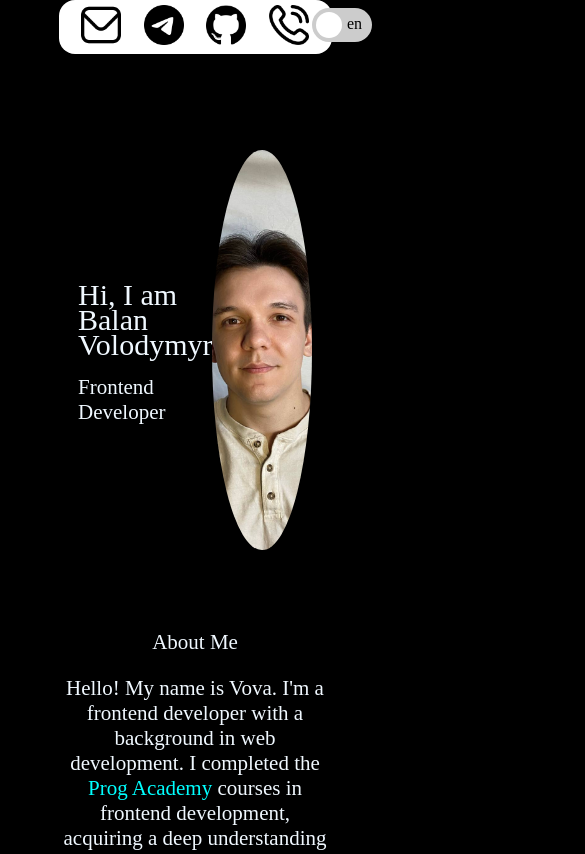
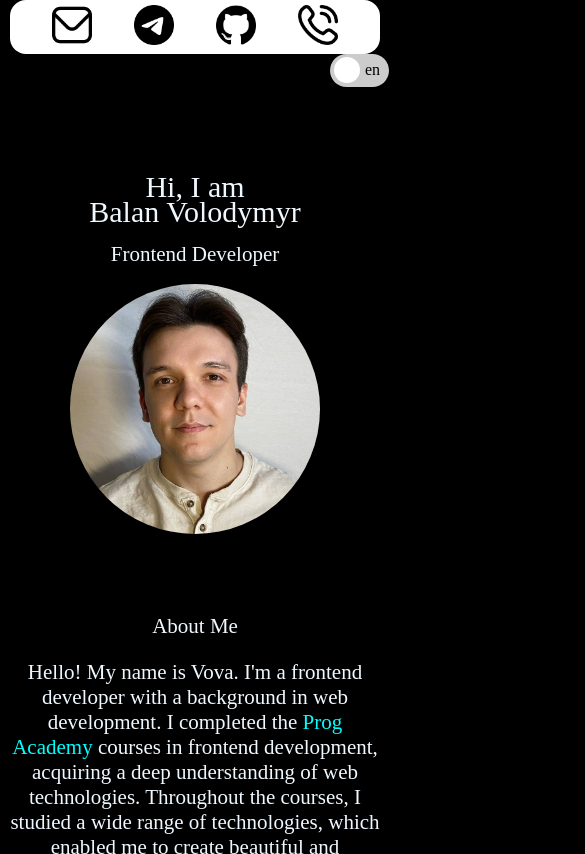
Before and after one commit to Vb1221/portfolio, a plain HTML site: page index.html in a window 390 px wide. Shown: the top 854 px of the page, 585 px wide, since content can reach past the window. Drawn offline with nearby package versions, Linux system fonts and the light colour scheme.

Commit message:
add media

```diff
--- a/script.js
+++ b/script.js
@@ -10,7 +10,7 @@ $(document).ready(function(){
       {
         breakpoint: 900,
         settings: {
-          slidesToShow: 2
+          slidesToShow: 1
         }
       },
       {
--- a/style.css
+++ b/style.css
@@ -257,3 +257,67 @@ body{
   .sliderLang.round:before {
     border-radius: 50%;
   }
+
+  @media(max-width: 900px){
+    .sliderLang{
+      top: -4px;
+      left: -25px;
+      right: 26px;
+      bottom: 5px;
+    }
+    .header_block{
+      width: 80%;
+    }
+    .skillsSection{
+      margin: 2em auto;
+    }
+
+    .skillsList{
+      margin-top: 1em;
+    }
+
+    .projects h3{
+      margin-bottom: 1em;
+    }
+    .slick-dots{
+      bottom: 0;
+    }
+  }
+
+  @media (max-width: 500px){
+    .contactInfo{
+      width: 95%;
+    }
+
+    .sliderLang{
+      top: 46px;
+      bottom: -45px;
+      left: 18px;
+      right: -17px;
+    }
+
+    .header_block{
+      width: 95%;
+      flex-direction: column;
+    }
+    .leftSide{
+      text-align: center;
+    }
+
+    .infoBlock{
+      width: 95%;
+    }
+    .skillsSection{
+      width: 95%;
+    }
+    .skillsList{
+      flex-wrap: wrap;
+    }
+    .rightSide{
+      width: 250px;
+      height: 250px;
+    }
+    .rightSide{
+      margin: 0 auto;
+    }
+  }
```
